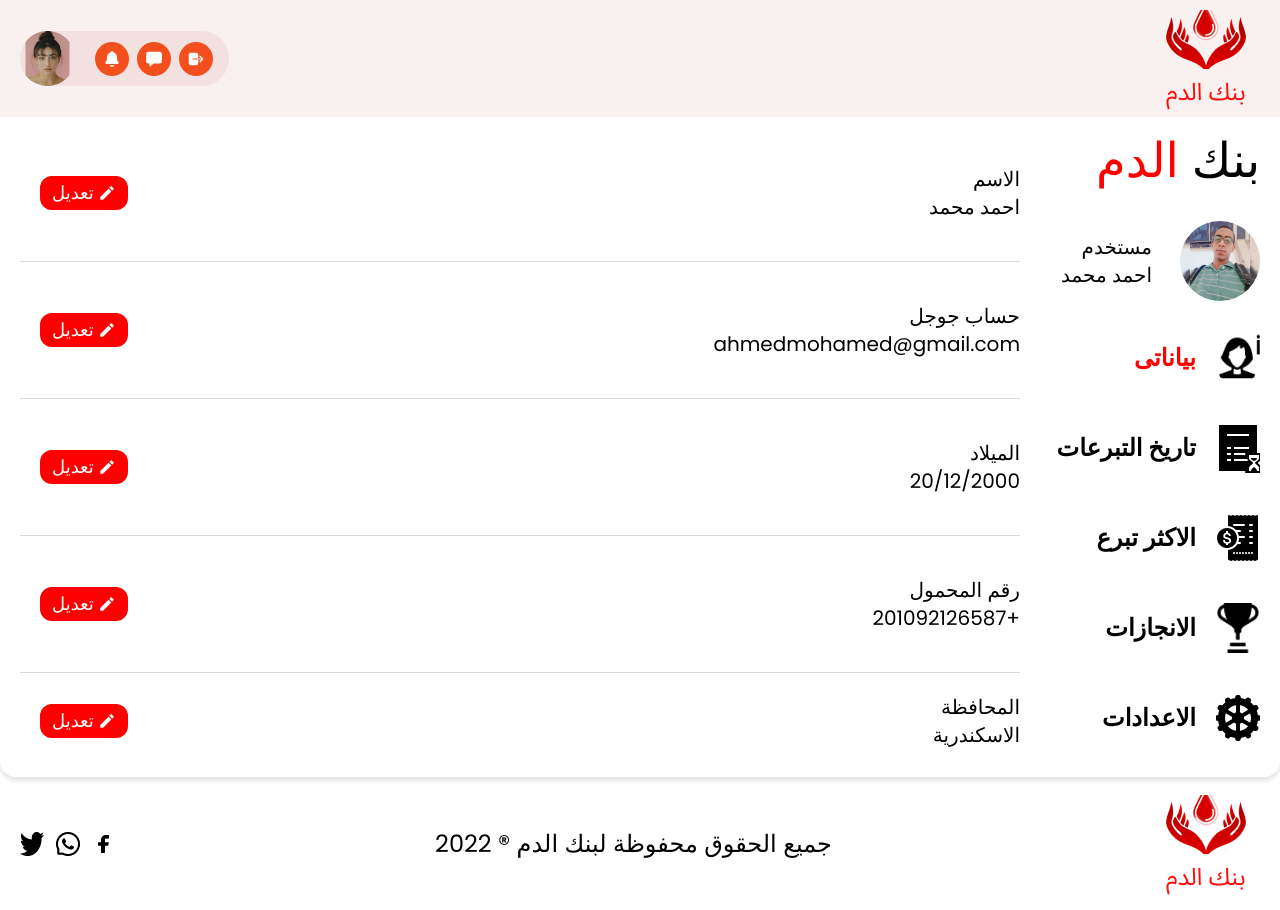
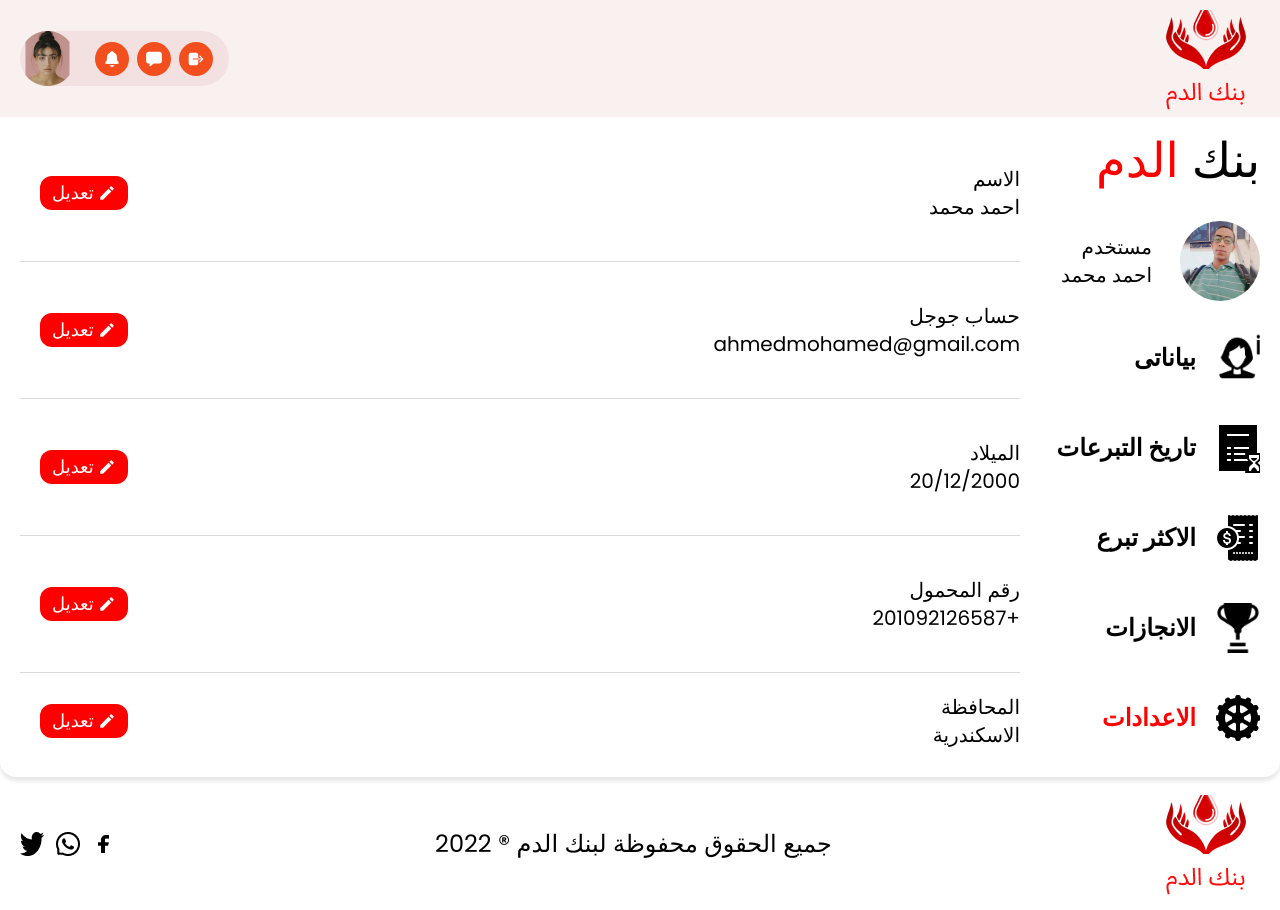
Before and after one commit to 1FaresKhalil/bloodBank, a React (Create React App) app in the folder Frontend/: page /home/settings in a window 1280 px wide. Built offline with nearby package versions, Linux system fonts and the light colour scheme.

Commit message:
navigating from profile to setting

```diff
--- a/Frontend/src/Components/Pages/Settings.js
+++ b/Frontend/src/Components/Pages/Settings.js
@@ -9,7 +9,7 @@ function Settings() {
         <>
             <Navbar />
             <div className="py-5 flex md:py-2 container px-0 lg:px-5 mx-auto shadow-[0_4px_4px_0_rgba(0,0,0,0.1)] rounded-2xl">
-                <Sidebar />
+                <Sidebar setting={true} />
                 <div className="content w-full">
                     <div className="text-xl flex items-center justify-between pl-5 border-b border-b-dark-grey py-10">
                         <div>
--- a/Frontend/src/Components/UI/Sidebar.js
+++ b/Frontend/src/Components/UI/Sidebar.js
@@ -6,7 +6,7 @@ import settings from "../../Assets/images/settings.png";
 import person from "../../Assets/images/person.png";
 import trophy from "../../Assets/images/trophy.png";
 
-function Sidebar({ username }) {
+function Sidebar({ username, setting }) {
     return (
         <>
             <div className="navigation w-[24%]">
@@ -30,7 +30,7 @@ function Sidebar({ username }) {
                     <div className="flex flex-col gap-10">
                         <div className="flex items-center gap-5">
                             <a
-                                href="#"
+                                href="profile"
                                 className="flex items-center gap-5 text-2xl font-semibold"
                             >
                                 <div>
@@ -40,7 +40,13 @@ function Sidebar({ username }) {
                                         alt=""
                                     />
                                 </div>
-                                <span className="text-[#FF0000]">بياناتى</span>
+                                <span
+                                    className={`${
+                                        setting ? "black" : "text-[#FF0000]"
+                                    }`}
+                                >
+                                    بياناتى
+                                </span>
                             </a>
                         </div>
                         <div className="flex items-center gap-5">
@@ -90,7 +96,7 @@ function Sidebar({ username }) {
                         </div>
                         <div className="flex items-center gap-5">
                             <a
-                                href="#"
+                                href="settings"
                                 className="flex items-center gap-5 text-2xl font-semibold"
                             >
                                 <div>
@@ -100,7 +106,13 @@ function Sidebar({ username }) {
                                         alt=""
                                     />
                                 </div>
-                                الاعدادات
+                                <span
+                                    className={`${
+                                        setting ? "text-[#FF0000]" : "black"
+                                    }`}
+                                >
+                                    الاعدادات
+                                </span>
                             </a>
                         </div>
                     </div>
@@ -112,6 +124,7 @@ function Sidebar({ username }) {
 
 Sidebar.defaultProps = {
     username: "احمد محمد",
+    setting: false,
 };
 
 export default Sidebar;
```
